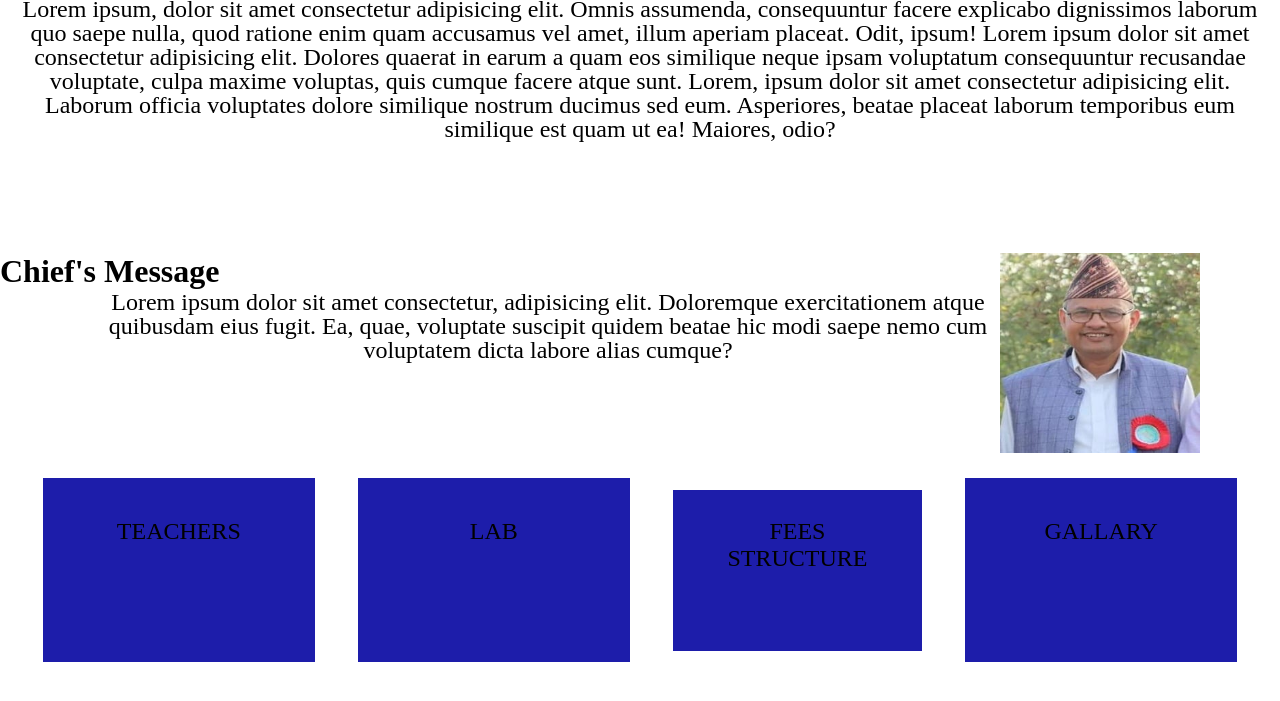
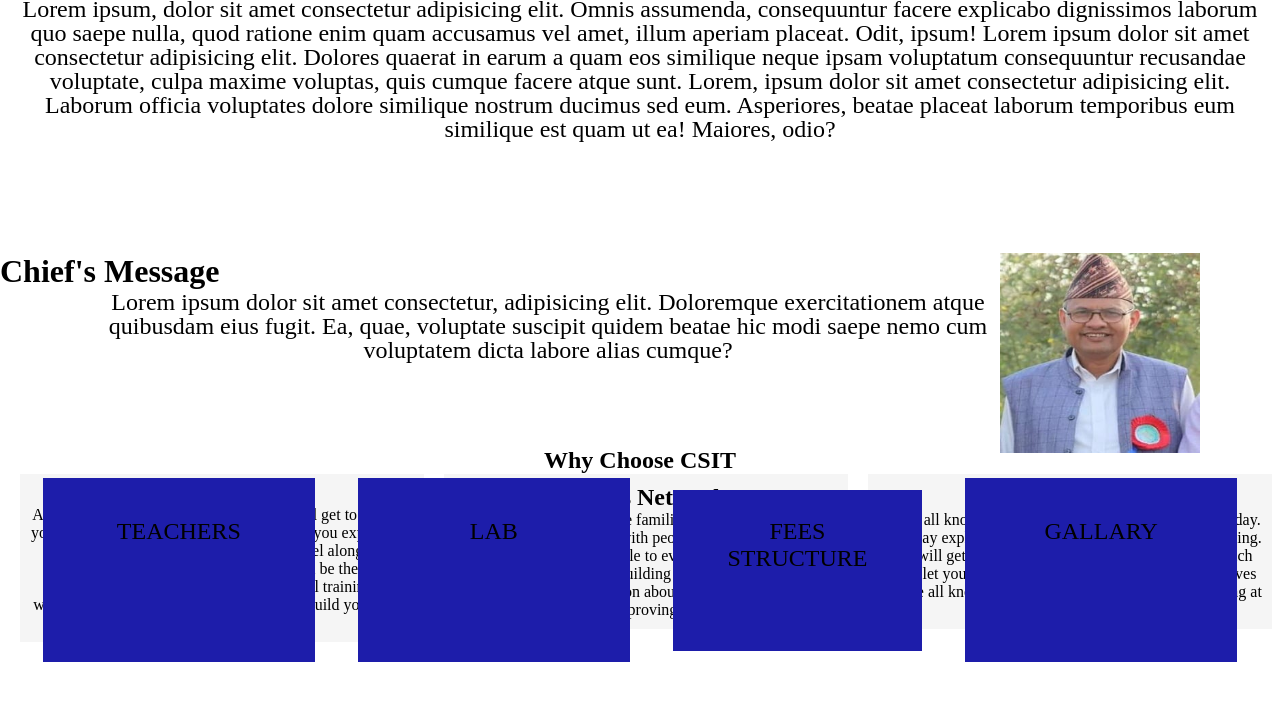
Before and after one commit to thapasamirm577/first__clg, a plain HTML site: page index.html in a window 1280 px wide. Shown: the part 449-1150 px from the top of the page. Before the commit the page ends 1111 px from the top, so only its background shows below. Drawn offline with Linux system fonts and the light colour scheme.

Commit message:
why csit (#2)

```diff
--- a/css/indexstyle.css
+++ b/css/indexstyle.css
@@ -184,3 +184,43 @@
 .btn-all{
     width: 15% !important;
 }
+
+/* why csit */
+.footer{
+	padding:20px;
+	margin-top:20px;
+	color:white;
+	background-color:hsl(210, 86%, 28%);
+	text-align: left;
+    padding-left: 50px;
+}
+#boxes{
+	margin-top:20px;
+
+}
+#boxes .box{
+	float:left;
+	text-align: center;
+	width:30%;
+	padding:10px;
+    margin-left:20px;
+}
+
+.container{
+    text-align: center;
+
+    background-color:white;
+    height:300px;
+    padding-top:5px;
+}
+.box{
+    background-color: whitesmoke;
+}
+
+.social{
+   color:white;
+   float:right;
+   margin-top:-40px;
+   font-size:20px;
+   cursor:pointer;
+}
--- a/index.html
+++ b/index.html
@@ -7,6 +7,7 @@
 
     <!------------css-------->
     <link rel="stylesheet" href="./css/indexstyle.css">
+    <link rel="stylesheet" href="https://pro.fontawesome.com/releases/v5.10.0/css/all.css" integrity="sha384-AYmEC3Yw5cVb3ZcuHtOA93w35dYTsvhLPVnYs9eStHfGJvOvKxVfELGroGkvsg+p" crossorigin="anonymous"/>
     <title>CSIT | BMC</title>
 
 </head>
@@ -73,5 +74,37 @@
                 <a href="gallary.html">Gallary</a>
             </div>
         </div>
+        <!-- Why CSIT? -->
+        <section id="boxes">
+
+            <div class="container">
+                <h1>Why Choose CSIT</h1>
+                <div class="box">
+                    <h3>Develops Skills</h3>
+                    <p>Along with academic qualifications,you will get to develop your skills on various fields which can help you explore the world.
+                            The society needs skillful personnel along with some academic qualification, so CSIT can be the better option for your
+                            carrer. Attending several trainings, webinars, seminars will definitly help you build your skills on various fields.
+                    </p>
+
+
+                </div>
+                <div class="box">
+                    <h2>Builds Network</h2>
+                    <p>You will get a chance to be familiar with people across the nation. Getting in touch with people around the nation or world, you will also be
+                        able to evaluate yourself, you can feel your knowledge. Building your circle makes you understand the condition about how the
+                        IT sector is improving.
+
+                    </p>
+                </div>
+                <div class="box">
+                    <h2>No Boring Life</h2>
+                    <p> As we all know, Life is all about new experiences each day. Each day exploring new things won't make your job boring.
+                         You will get to explore new things, ideas each day which won't let you feel dumb. IT is all about updating ourselves and
+                         we all know updating each and every day isn't boring at all.
+
+                    </p>
+                </div>
+            </div>
+        </section>
 </body>
 </html>
```
